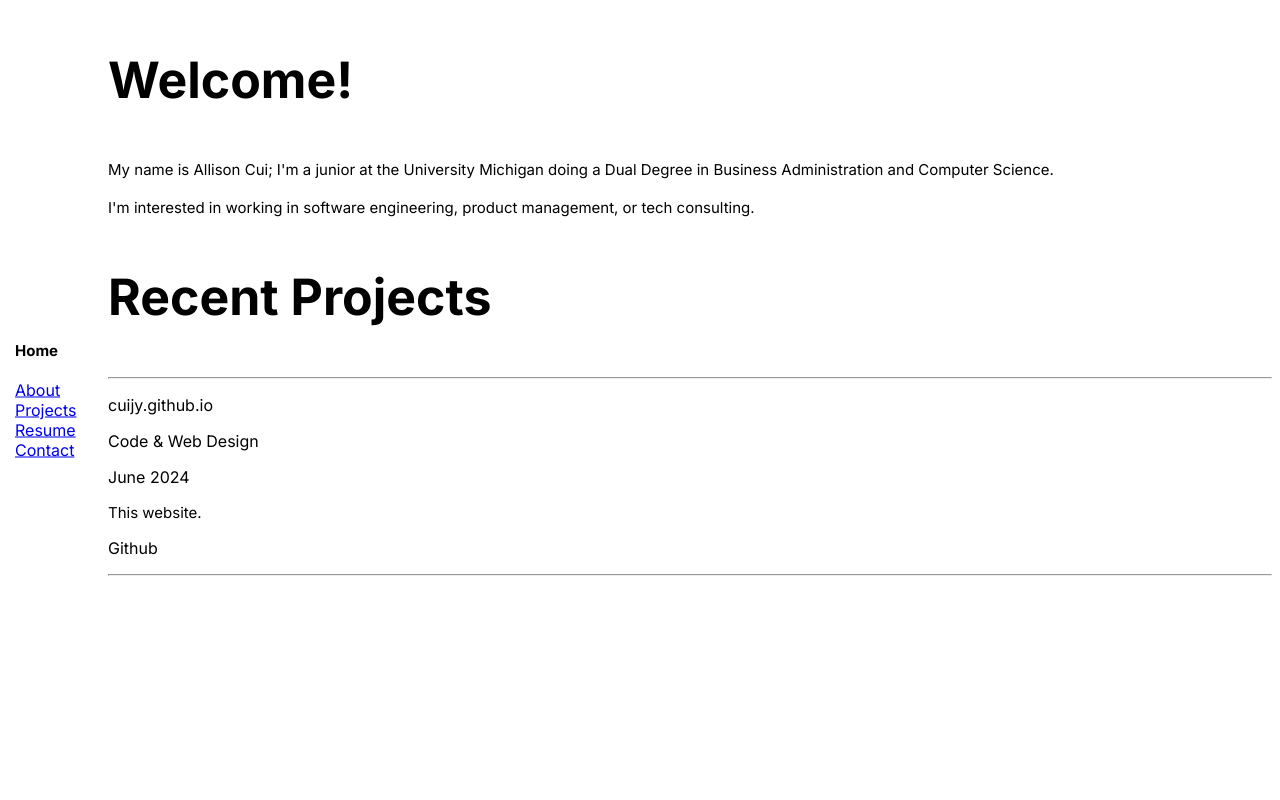
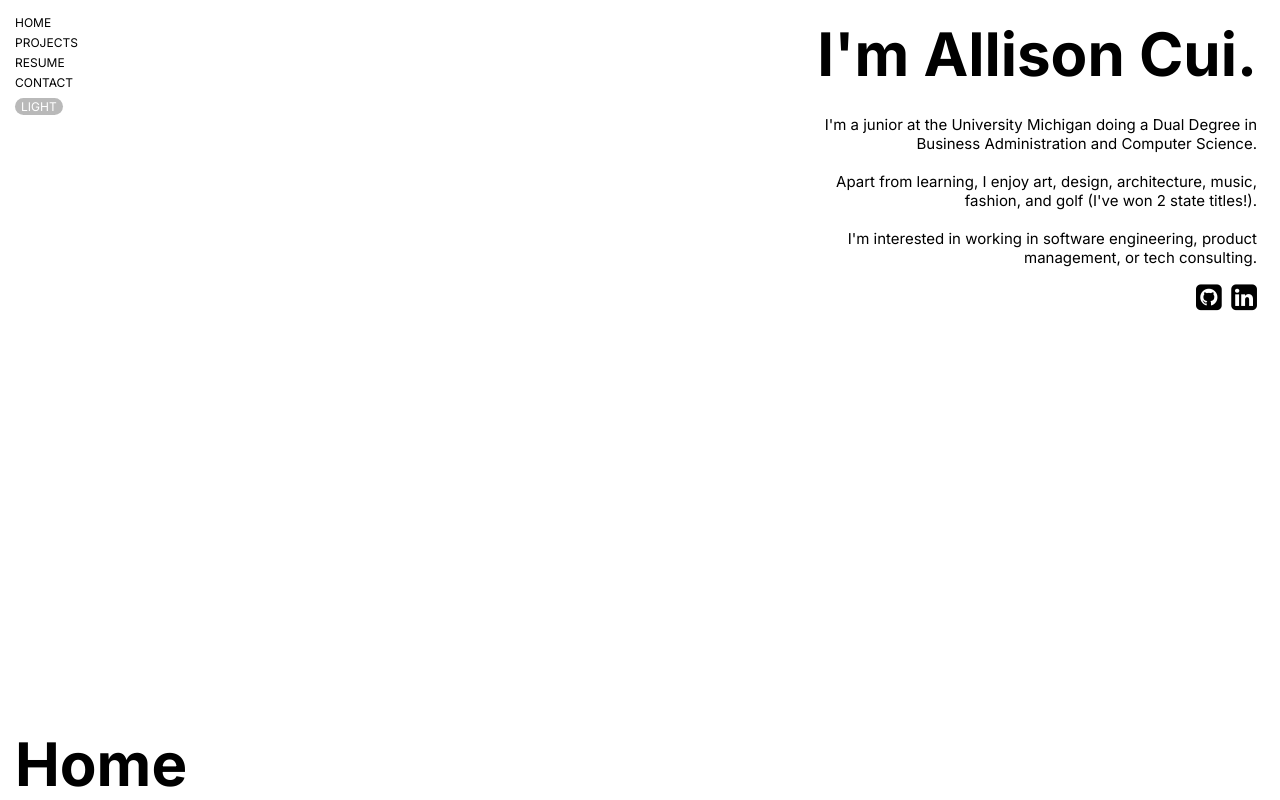
Before and after one commit to cu1jy/cuijy.github.io, a plain HTML site: page home.html in a window 1280 px wide. Drawn offline with Linux system fonts and the light colour scheme.

Commit message:
new home page - removed add - light/dark mode works

```diff
--- a/home.html
+++ b/home.html
@@ -5,43 +5,52 @@
     <meta charset="UTF-8">
     <meta name="viewport" content="width=device-width, initial-scale=1.0">
     <link rel="stylesheet" href="styles.css">
+    <link rel="stylesheet" href="https://cdnjs.cloudflare.com/ajax/libs/font-awesome/4.7.0/css/font-awesome.min.css">
 </head>
 
 <body>
     <div class="sidebar">
-        <!--icon for light/dark mode-->
         <div class="pages">
-            <a class="selected-link" href="home.html">Home</a>
-            <a href="about.html">About</a>
-            <a href="projects.html">Projects</a>
-            <a href="home.html">Resume</a> <!--change link here-->
-            <a href="mailto:cuijy@umich.edu">Contact</a>
-            <!--add icons for github and linkedin-->
+            <a class="link" href="home.html">HOME</a>
+            <a class="link" href="projects.html">PROJECTS</a>
+            <a class="link" href="home.html">RESUME</a> <!--change link here-->
+            <a class="link" href="mailto:cuijy@umich.edu">CONTACT</a>
+            <button class="mode" id="modeButton" onclick="darkMode()">LIGHT</button>
         </div>
+        <script>
+            function darkMode() {
+                var element = document.body;
+                var button = document.getElementById("modeButton");
+                element.classList.toggle("dark-mode");
+                if (element.classList.contains("dark-mode")) {
+                    button.textContent = "DARK";
+                } else {
+                    button.textContent = "LIGHT";
+                }
+            }
+        </script>
+        <p class="page-title">Home</p>
     </div>
     <div class="main">
-        <div class="introduction">
-            <p class="title">Welcome!</p>
-            <p class="content">My name is Allison Cui; I'm a junior at the University Michigan doing a
-                Dual Degree in Business Administration and Computer Science. <br><br> I'm interested in working in
-                software engineering, product management, or tech consulting.</p>
-        </div>
-        <div class="recent projects">
-            <p class="title">Recent Projects</p>
-            <hr>
-            <div class="project1">
-
-            </div>
-            <p class="project-title">cuijy.github.io</p>
-            <p class="project-type-date">Code & Web Design</p>
-            <p class="project-type-date">June 2024</p>
-            <p class="content">This website.</p>
-            <p class="project-links">Github</p>
-            <hr>
-            <div class="project2">
-
-            </div>
-
+        <div class="content-wrapper">
+            <p class="title">I'm Allison Cui.</p>
+            <p class="content">I'm a junior at the University Michigan doing a
+                Dual Degree in Business Administration and Computer Science.
+                <br>
+                <br>
+                Apart from learning, I enjoy art, design, architecture, music, fashion, and golf (I've won 2 state
+                titles!).
+                <br>
+                <br>
+                I'm interested in working in
+                software engineering, product management, or tech consulting.
+            </p>
+            <a class="socials" href="https://github.com/cu1jy" target="_blank">
+                <i class="fa fa-github-square" style="font-size:30px;color:black;margin-right:5px;"></i>
+            </a>
+            <a class="socials" href="https://www.linkedin.com/in/cuiallison/" target="_blank">
+                <i class="fa fa-linkedin-square" style="font-size:30px;color:black;"></i>
+            </a>
         </div>
     </div>
 </body>
--- a/styles.css
+++ b/styles.css
@@ -1,25 +1,46 @@
 @import url('https://fonts.googleapis.com/css2?family=Inter:wght@100..900&display=swap');
+/* @import url('https://fonts.googleapis.com/css2?family=Hanken+Grotesk:ital,wght@0,100..900;1,100..900&display=swap'); */
+@import url('https://fonts.googleapis.com/css2?family=Hanken+Grotesk:ital,wght@0,100..900;1,100..900&family=Plus+Jakarta+Sans:ital,wght@0,200..800;1,200..800&display=swap');
 
 html {
     font-family: "Inter", sans-serif;
+    /* font-family: "Hanken Grotesk", sans-serif; */
+    /* font-family: "Plus Jakarta Sans", sans-serif; */
+}
+
+body {
+    background-color: white;
+    color: black;
+}
+
+.dark-mode {
+    background-color: black;
+    color: white;
+}
+
+.dark-mode .sidebar .link,
+.dark-mode .main .content-wrapper .socials .fa {
+    color: white !important;
 }
 
 .sidebar {
     height: 100%;
-    width: 95px;
+    width: auto;
     position: fixed;
     top: 0;
     left: 0;
     overflow-x: hidden;
     margin-right: 10px;
-    /* background: green; */
+    display: flex;
 }
 
 .pages {
+    margin: 0;
+    padding-top: 15px;
     position: absolute;
-    top: 50%;
+    /* top: 50%;
     -ms-transform: translateY(-50%);
-    transform: translateY(-50%);
+    transform: translateY(-50%); */
     margin-left: 15px;
 
     /* background: red; */
@@ -28,43 +49,48 @@ html {
 
 }
 
-.selected-link {
-    font-weight: bold;
-}
-
-.selected-link,
 .link {
     text-decoration: none;
-    font-size: 15px;
+    font-size: 12px;
     color: black;
     display: block;
-    margin-bottom: 20px;
+    margin-bottom: 5px;
 }
 
 .main {
-    align-items: right;
     margin-left: 100px;
-    height: 100%;
+    /* margin-right: 0; */
+    /* height: 100%; */
+    display: flex;
+    justify-content: flex-end;
+
+    /* align-items: center; */
+
+    text-align: right;
+    /* margin-right: 15px; */
 }
 
-.main-text {
-    text-align: right;
+.main .content-wrapper {
+    max-width: 450px;
     position: absolute;
-    top: 50%;
-    -ms-transform: translateY(-50%);
-    transform: translateY(-50%);
-    margin-right: 2px;
-    width: 370px;
+
+    /* margin-left: 50px; */
+    margin-right: 15px;
+    /* margin: 0;*/
 
 }
 
+
 .title {
-    font-size: 50px;
+    font-size: 60px;
+    margin-top: 10px;
     font-weight: bold;
-    padding-bottom: 0px;
+    display: block;
+    margin-bottom: 25px;
 }
 
 .content {
+    display: block;
     font-size: 15px;
 }
 
@@ -76,3 +102,25 @@ html {
 .socials {
     text-decoration: none;
 }
+
+.page-title {
+    font-size: 60px;
+    font-weight: bold;
+    margin-left: 15px;
+    display: block;
+    margin-bottom: 0;
+    align-self: flex-end;
+}
+
+.mode {
+    border: none;
+    border-radius: 20px;
+    font-family: "Inter", sans-serif;
+    color: white;
+    background: rgb(185, 185, 185);
+    font-size: 12px;
+}
+
+.mode:hover {
+    cursor: pointer;
+}
```
Also changed, not shown: about.html (deleted, +0 -43 lines), old.html (added, +49 -0 lines).
